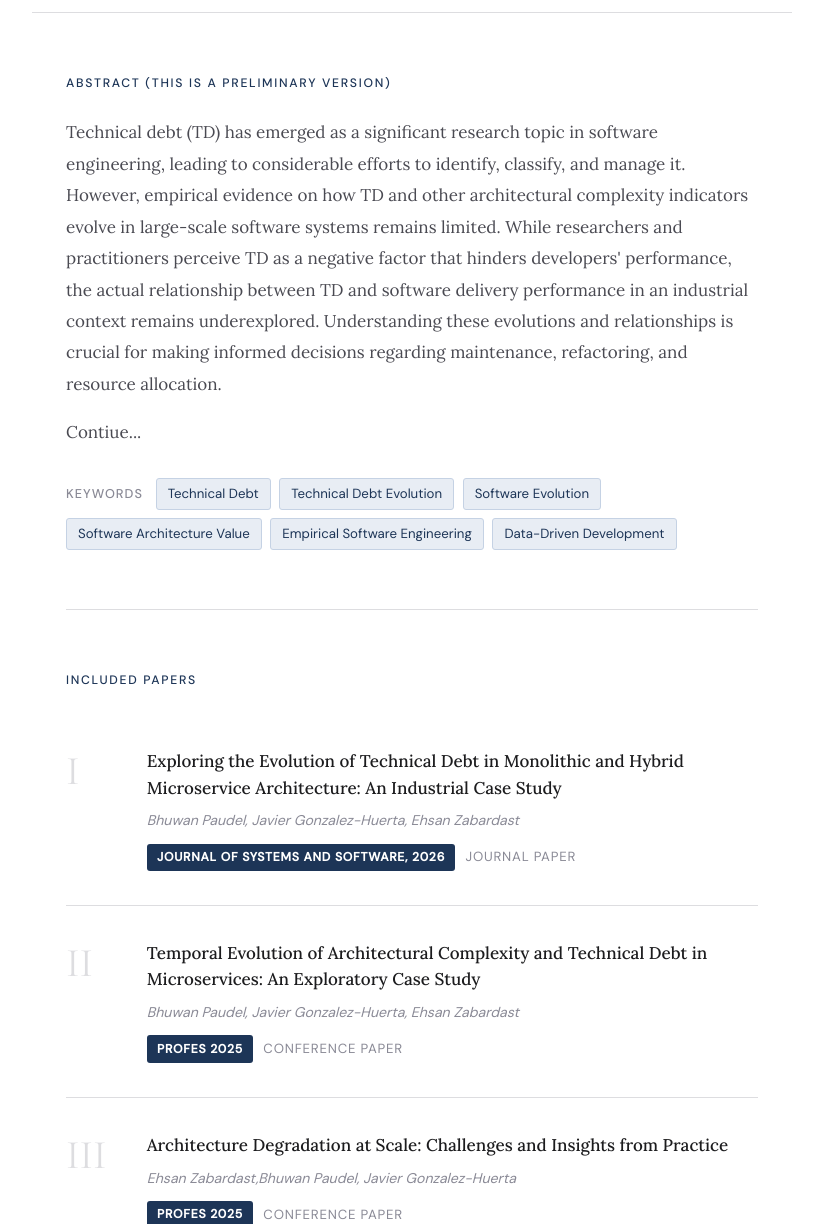
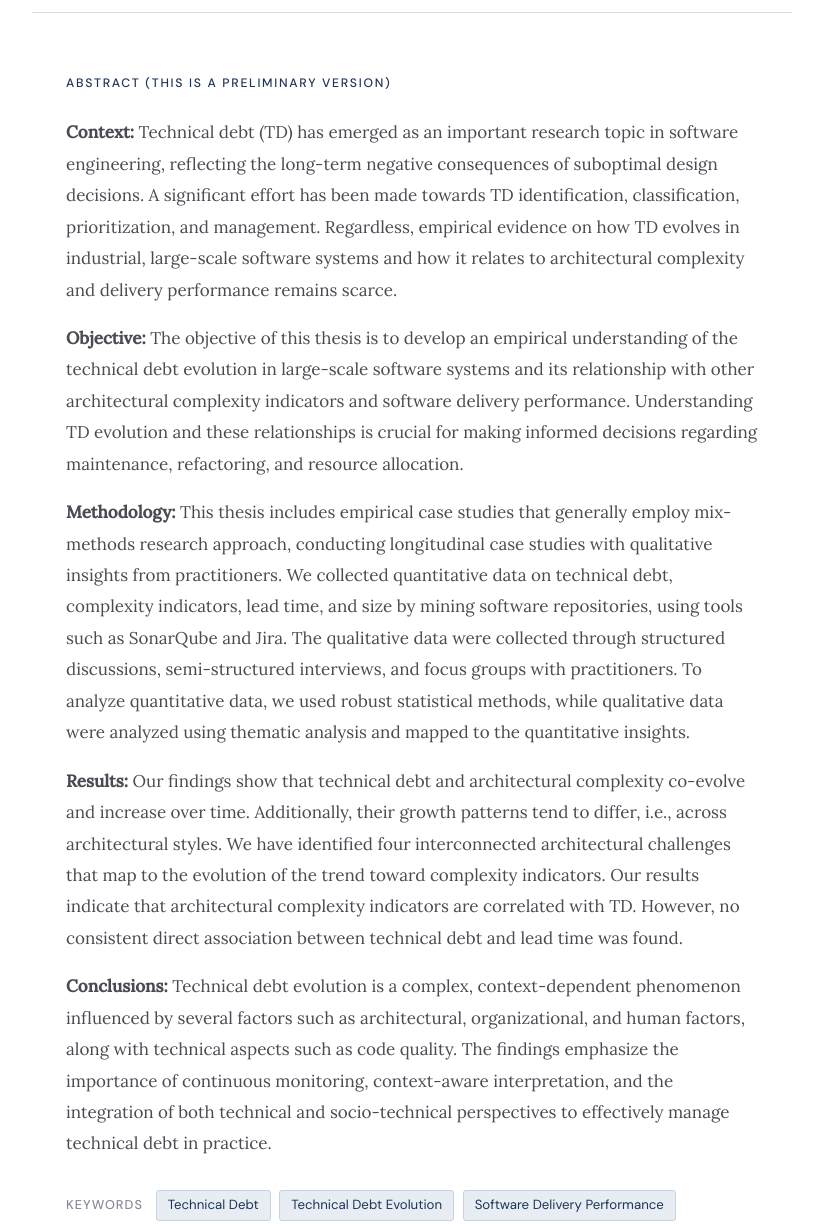
Before and after one commit to bhuwanpaudel/bhuwanpaudel.github.io, a plain HTML site: page thesis.html in a window 1280 px wide. Shown: the part 580-1804 px from the top of the page, without its empty margins (228-1051 px from the left). Drawn offline with nearby package versions, Linux system fonts and the light colour scheme.

Commit message:
update abstract.

```diff
--- a/thesis.html
+++ b/thesis.html
@@ -338,10 +338,40 @@
     <div class="section">
       <p class="section-label">Abstract (This is a preliminary version)</p>
       <div class="abstract-text">
-        <p>
-          Technical debt (TD) has emerged as a significant research topic in software engineering, leading to considerable efforts to identify, classify, and manage it. However, empirical evidence on how TD and other architectural complexity indicators evolve in large-scale software systems remains limited. While researchers and practitioners perceive TD as a negative factor that hinders developers' performance, the actual relationship between TD and software delivery performance in an industrial context remains underexplored. Understanding these evolutions and relationships is crucial for making informed decisions regarding maintenance, refactoring, and resource allocation.
-        </p>
-        <p> Contiue...</p>
+
+      <div class="abstract-text">
+      <p>
+        <strong>Context:</strong> Technical debt (TD) has emerged as an important research topic in software engineering, reflecting the long-term negative consequences of suboptimal design decisions.
+        A significant effort has been made towards TD identification, classification, prioritization, and management. Regardless, empirical evidence on how TD evolves in industrial,
+        large-scale software systems and how it relates to architectural complexity and delivery performance remains scarce.
+      </p>
+
+      <p>
+        <strong>Objective:</strong> The objective of this thesis is to develop an empirical understanding of the technical debt evolution in large-scale software systems and its relationship
+        with other architectural complexity indicators and software delivery performance. Understanding TD evolution and these relationships is crucial for making informed decisions regarding
+        maintenance, refactoring, and resource allocation.
+      </p>
+
+      <p>
+        <strong>Methodology:</strong> This thesis includes empirical case studies that generally employ mix-methods research approach, conducting longitudinal case studies with qualitative
+        insights from practitioners. We collected quantitative data on technical debt, complexity indicators, lead time, and size by mining software repositories, using tools such as SonarQube
+        and Jira. The qualitative data were collected through structured discussions, semi-structured interviews, and focus groups with practitioners.
+        To analyze quantitative data, we used robust statistical methods, while qualitative data were analyzed using thematic analysis and mapped to the quantitative insights.
+      </p>
+
+      <p>
+        <strong>Results:</strong> Our findings show that technical debt and architectural complexity co-evolve and increase over time. Additionally, their growth patterns tend to
+        differ, i.e., across architectural styles. We have identified four interconnected architectural challenges that map to the evolution of the trend toward complexity indicators.
+        Our results indicate that architectural complexity indicators are correlated with TD. However, no consistent direct association between technical debt and lead time was found.
+      </p>
+
+      <p>
+        <strong>Conclusions:</strong> Technical debt evolution is a complex, context-dependent phenomenon influenced by several factors such as architectural, organizational, and
+        human factors, along with technical aspects such as code quality. The findings emphasize the importance of continuous monitoring, context-aware interpretation, and the
+        integration of both technical and socio-technical perspectives to effectively manage technical debt in practice.
+      </p>
+</div>
+
 
       </div>
 
@@ -349,10 +379,8 @@
         <span class="kw-label">Keywords</span>
         <span class="kw-tag">Technical Debt</span>
         <span class="kw-tag">Technical Debt Evolution</span>
-        <span class="kw-tag">Software Evolution</span>
-        <span class="kw-tag">Software Architecture Value</span>
+        <span class="kw-tag">Software Delivery Performance</span>
         <span class="kw-tag">Empirical Software Engineering</span>
-        <span class="kw-tag">Data-Driven Development</span>
       </div>
     </div>
 
```
